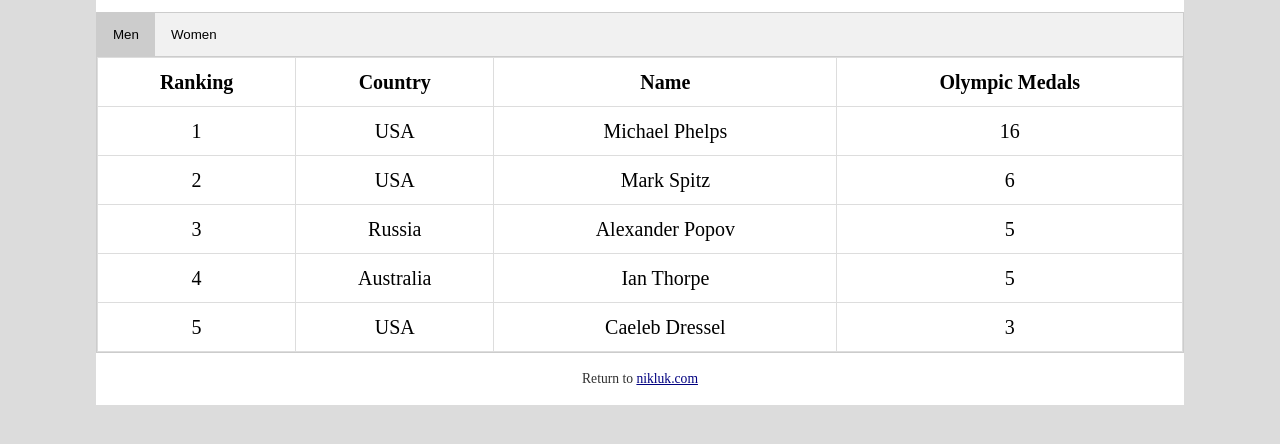
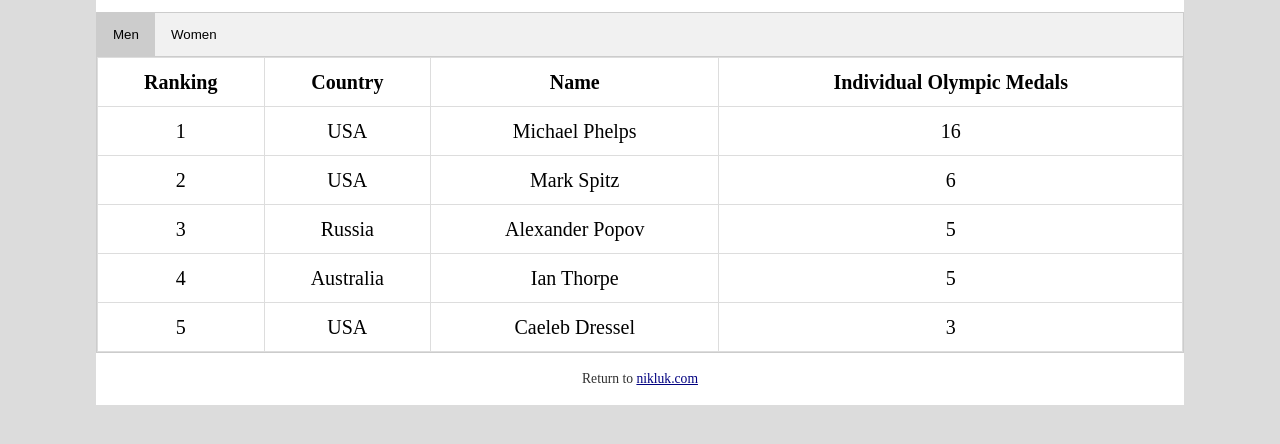
Before and after one commit to nfluk/portfolio_origin, a plain HTML site: page projects/topFive.html in a window 1280 px wide. Both pictures are taken after a click on the button "Men". Shown: the part 82-526 px from the top of the page. Drawn offline with nearby package versions, Linux system fonts and the light colour scheme.

Commit message:
changed a table heading

```diff
--- a/projects/topFive.html
+++ b/projects/topFive.html
@@ -36,7 +36,7 @@
               <th>Ranking</th>
               <th>Country</th>
               <th class="name_centered">Name</th>
-              <th>Olympic Medals</th>
+              <th>Individual Olympic Medals</th>
             </tr>
 
             <tbody id="myTable"></tbody>
@@ -51,7 +51,7 @@
               <th>Ranking</th>
               <th>Country</th>
               <th class="name_centered">Name</th>
-              <th>Olympic Medals</th>
+              <th>Individual Olympic Medals</th>
             </tr>
 
             <tbody id="myTable2"></tbody>
```
